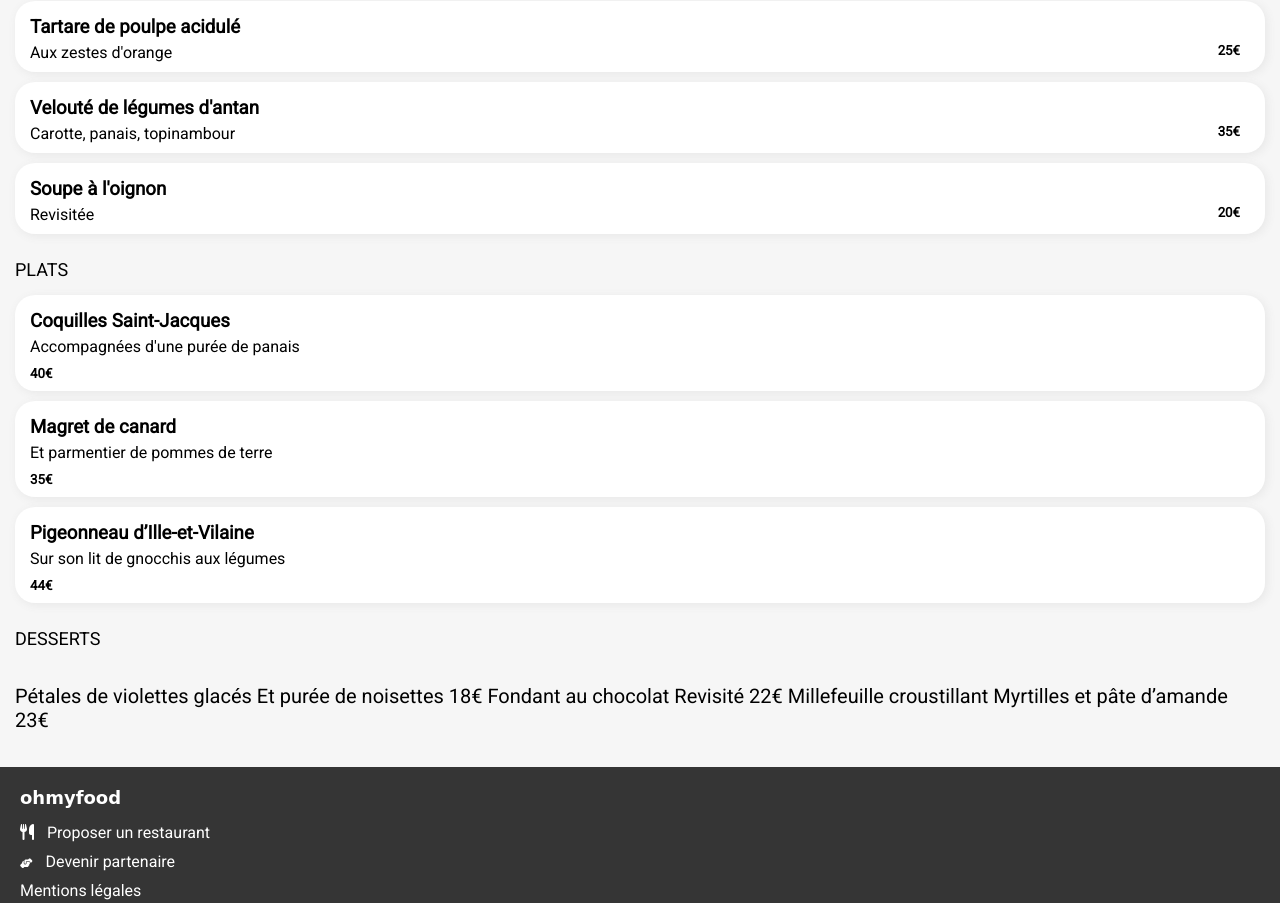
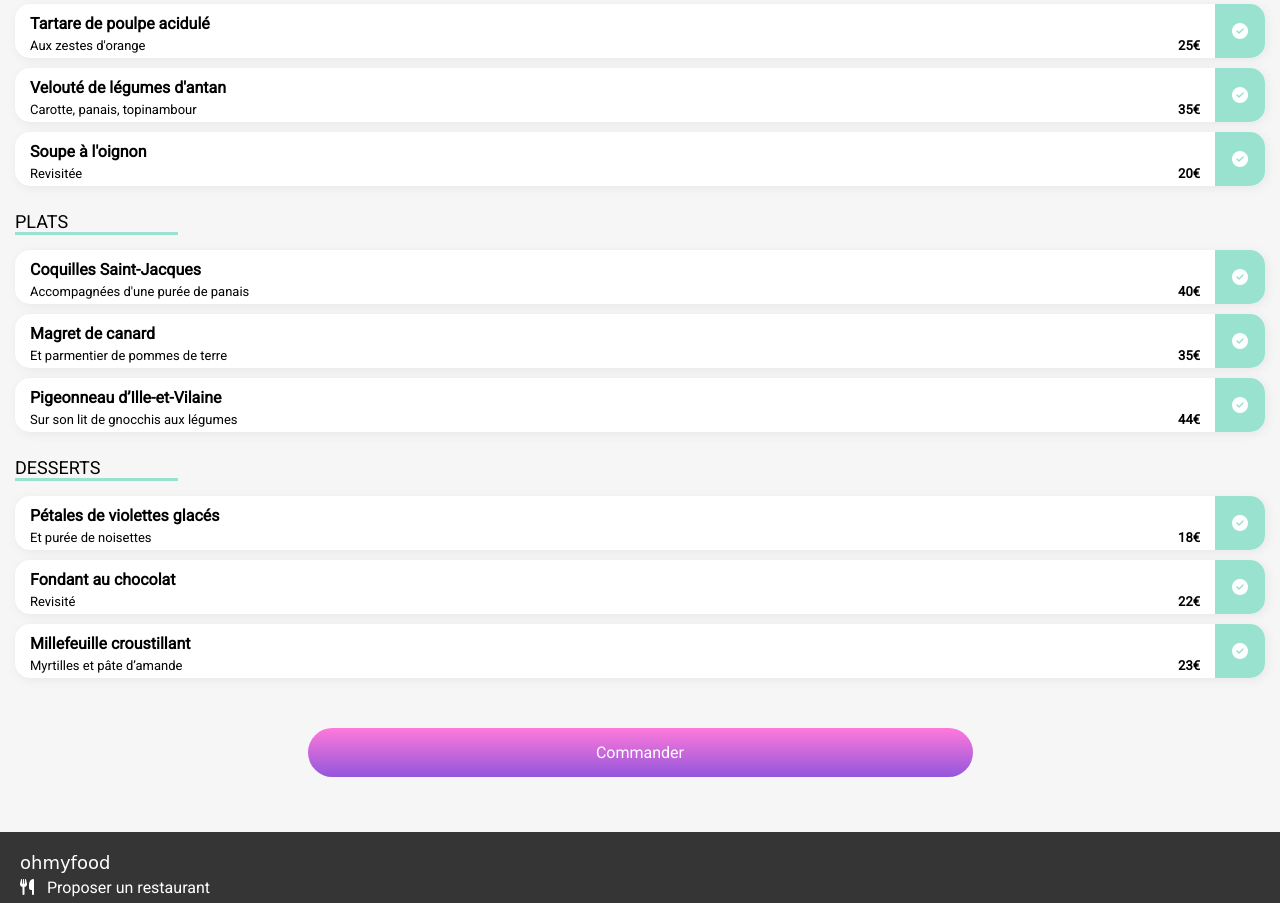
Before and after one commit to MagPascaud/PascaudTopieMagali_3_04082021, a website: page menu-a-la-francaise/index.html in a window 1280 px wide. Shown: the part 1068-1971 px from the top of the page. Drawn offline with Linux system fonts and the light colour scheme; a web font is replaced by a local one.

Commit message:
block bleu ok

```diff
--- a/menu-a-la-francaise/index.html
+++ b/menu-a-la-francaise/index.html
@@ -17,61 +17,118 @@
 <body>
     <header>
         <img src="../public/images/logo/ohmyfood.png" alt="logo_Oh-my-food">
-        <div id="icone_fleche"><a href="#"><i class="fas fa-arrow-left"></i></a></div>
+        <div id="icone_fleche">
+            <a href="#">
+                <i class="fas fa-arrow-left"></i>
+            </a>
+        </div>
     </header>
-    <div class="image_menu"> <img src="../public/images/restaurants/toa-heftiba-DQKerTsQwi0-unsplash.jpg"
-        alt="image_menu1"></div>
+    <main>
+        <div class="image_menu">
+            <img src="../public/images/restaurants/toa-heftiba-DQKerTsQwi0-unsplash.jpg" alt="image_menu1">
+        </div>
         <div class="menu">
-        <div id="titre_menu"><h1>À la française</h1><i class="far fa-heart"></i>
+            <div id="titre_menu">
+                <h1>À la française</h1><i class="far fa-heart"></i>
             </div>
             <h2>ENTRÉES</h2>
             <div class="plat">
-            <h3>Tartare de poulpe acidulé</h3>
-            <div class="ligne_menu"><h4>Aux zestes d'orange</h4>
-            <h5>25€</h5></div>
+                <div class="texte_gauche">
+                    <span class="nom_plat">Tartare de poulpe acidulé</span>
+                    <div class="ligne_menu">
+                        <span class="sous-titre"> Aux zestes d'orange</span>
+                        <span class="prix">25€</span>
+                    </div>
+                </div>
+                <div class="fond_bleu"><i class="fas fa-check-circle"></i></div>
             </div>
             <div class="plat">
-            <h3>Velouté de légumes d'antan</h3>
-            <div class="ligne_menu"><h4>Carotte, panais, topinambour</h4>
-            <h5>35€</h5></div>
+                <div class="texte_gauche">
+                    <span class="nom_plat">Velouté de légumes d'antan</span>
+                    <div class="ligne_menu">
+                        <span class="sous-titre">Carotte, panais, topinambour</span>
+                        <span class="prix">35€</span>
+                    </div>
+                </div>
+                <div class="fond_bleu"><i class="fas fa-check-circle"></i></div>
             </div>
             <div class="plat">
-            <h3>Soupe à l'oignon</h3>
-            <div class="ligne_menu"><h4>Revisitée</h4>
-            <h5>20€</h5></div>
+                <div class="texte_gauche">
+                    <span class="nom_plat">Soupe à l'oignon</span>
+                    <div class="ligne_menu">
+                        <span class="sous-titre">Revisitée</span>
+                        <span class="prix">20€</span>
+                    </div>
+                </div>
+                <div class="fond_bleu"><i class="fas fa-check-circle"></i></div>
             </div>
             <h2>PLATS</h2>
             <div class="plat">
-            <h3>Coquilles Saint-Jacques</h3>
-            <h4>Accompagnées d'une purée de panais</h4>
-            <h5>40€</h5>
+                <div class="texte_gauche">
+                    <span class="nom_plat">Coquilles Saint-Jacques</span>
+                    <div class="ligne_menu">
+                        <span class="sous-titre">Accompagnées d'une purée de panais</span>
+                        <span class="prix">40€</span>
+                    </div>
+                </div>
+                <div class="fond_bleu"><i class="fas fa-check-circle"></i></div>
             </div>
             <div class="plat">
-            <h3>Magret de canard</h3>
-            <h4>Et parmentier de pommes de terre</h4>
-            <h5>35€</h5>
+                <div class="texte_gauche">
+                    <span class="nom_plat">Magret de canard</span>
+                    <div class="ligne_menu">
+                        <span class="sous-titre">Et parmentier de pommes de terre</span>
+                        <span class="prix">35€</span>
+                    </div>
+                </div>
+                <div class="fond_bleu"><i class="fas fa-check-circle"></i></div>
             </div>
             <div class="plat">
-            <h3>Pigeonneau d’Ille-et-Vilaine</h3>
-            <h4>Sur son lit de gnocchis aux légumes</h4>
-            <h5>44€</h5>
+                <div class="texte_gauche">
+                    <span class="nom_plat">Pigeonneau d’Ille-et-Vilaine</span>
+                    <div class="ligne_menu"><span class="sous-titre">Sur son lit de gnocchis aux légumes</span>
+                        <span class="prix">44€</span>
                     </div>
-
-
+                </div>
+                <div class="fond_bleu"><i class="fas fa-check-circle"></i></div>
+            </div>
             <h2>DESSERTS</h2>
-        <p>
-            Pétales de violettes glacés
-            Et purée de noisettes
-            18€
-            Fondant au chocolat
-            Revisité
-            22€
-            Millefeuille croustillant
-            Myrtilles et pâte d’amande
-            23€</p>
+            <div class="plat">
+                <div class="texte_gauche">
+                    <span class="nom_plat">Pétales de violettes glacés</span>
+                    <div class="ligne_menu"><span class="sous-titre">Et purée de noisettes</span>
+                        <span class="prix">18€</span>
                     </div>
+                </div>
+                <div class="fond_bleu"><i class="fas fa-check-circle"></i></div>
+            </div>
+            <div class="plat">
+                <div class="texte_gauche">
+                    <span class="nom_plat">Fondant au chocolat</span>
+                    <div class="ligne_menu"><span class="sous-titre">Revisité</span>
+                        <span class="prix">22€</span>
+                    </div>
+                </div>
+                <div class="fond_bleu"><i class="fas fa-check-circle"></i></div>
+            </div>
+            <div class="plat">
+                <div class="texte_gauche">
+                    <span class="nom_plat">Millefeuille croustillant</span>
+                    <div class="ligne_menu"><span class="sous-titre">Myrtilles et pâte d’amande</span>
+                        <span class="prix">23€</span>
+                    </div>
+                </div>
+                <div class="fond_bleu"><i class="fas fa-check-circle"></i></div>
+            </div>
+            <div id="commander">
+                <a href="#"><span>Commander</span></a>
+            </div>
+        </div>
+    </main>
     <footer>
-        <a href="#"><h6>ohmyfood</h6></a>
+        <a href="#">
+            <span class="titre_footer">ohmyfood</span>
+        </a>
         <div><i class="fas fa-utensils"></i><a href="#">Proposer un restaurant</a></div>
         <div class="icone_main"><i class="fas fa-hands-helping"></i><a href="#">Devenir partenaire</a></div>
         <div><a href="#">Mentions légales</a></div>
--- a/sass/layouts/_footer.scss
+++ b/sass/layouts/_footer.scss
@@ -19,7 +19,7 @@ footer a {
 footer i+a {
     margin-left: 13px;
 }
-h6 {
+.titre_footer {
     font-family: 'Shrikhand', cursive;
     font-size: 18px;
     margin: 0 0 10px 0;
--- a/sass/layouts/_menu-type.scss
+++ b/sass/layouts/_menu-type.scss
@@ -6,11 +6,16 @@
     padding: 15px;
 }
 .plat {
-    border-radius: 20px;
+    border-radius: 15px;
     background-color:white;
-    padding: 0 10px 0 10px;
     margin-bottom: 10px;
     box-shadow: 2px 2px 10px #E7E7E7;
+    font-weight: bold;
+    display: flex;
+    justify-content: space-between;
+}
+.texte_gauche {
+    padding: 10px 0 0 10px;
 }
 #titre_menu {
     display: flex;
@@ -21,22 +26,55 @@
 .ligne_menu {
     display: flex;
     flex-direction: row;
-    justify-content: space-between;
+    font-size: 13px;
+    padding: 5px;
 }
 #titre_menu i {
     font-size: 25px;
 }
+.fond_bleu {
+    background-color: #99E2D0;
+    border: none;
+    width: 50px;
+    border-radius: 0 15px 15px 0;
+    display: flex;
+    flex-direction: row;
+    justify-content: center;
+    align-items: center;
+    vertical-align: middle;
+}
+.fond_bleu i {
+    color: white;
+}
 h2 {
     font-weight: lighter;
     font-size: 18px;
+    border-bottom:solid #99E2D0;
+    width: 13%;
 }
-h3 {
+.nom_plat {
     margin: 15px 0 0 5px;
 }
-h4 {
-    margin: 5px 5px 10px 5px;
+.sous-titre {
     font-weight: lighter;
 }
-h5 {
-    margin: 5px 15px 10px 5px;
+.prix {
+    position: absolute;
+    right: 80px;
 }
+#commander {
+    display: flex;
+    flex-direction: row;
+    justify-content: center;
+    width: 50%;
+    border-radius: 25px;
+    background:linear-gradient(#FF79DA, #9356DC);
+    margin: auto;
+    margin-top: 40px;
+    margin-bottom: 40px;
+    padding: 15px 20px 15px 20px;
+}
+#commander a {
+    color: white;
+    text-decoration: none;
+}
--- a/sass/pages/menu.scss
+++ b/sass/pages/menu.scss
@@ -7,7 +7,6 @@
 
 body {
     font-family:'Roboto', sans-serif;
-    width: 100%;
     margin: auto;
 }
 h1 {
```
Also changed, not shown: public/css/pages/menu.css, 1 other file. Lines whose indentation alone changed are shown as unchanged.
